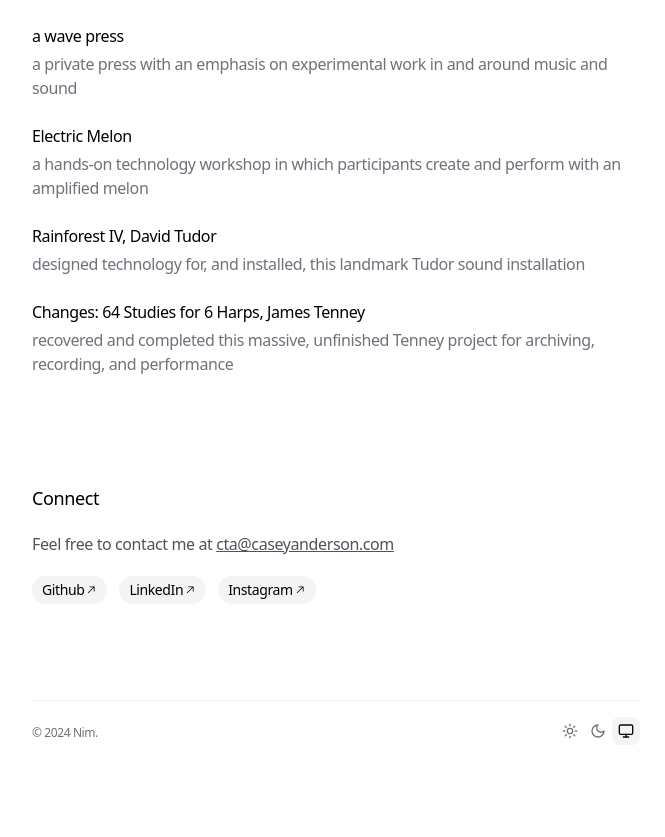
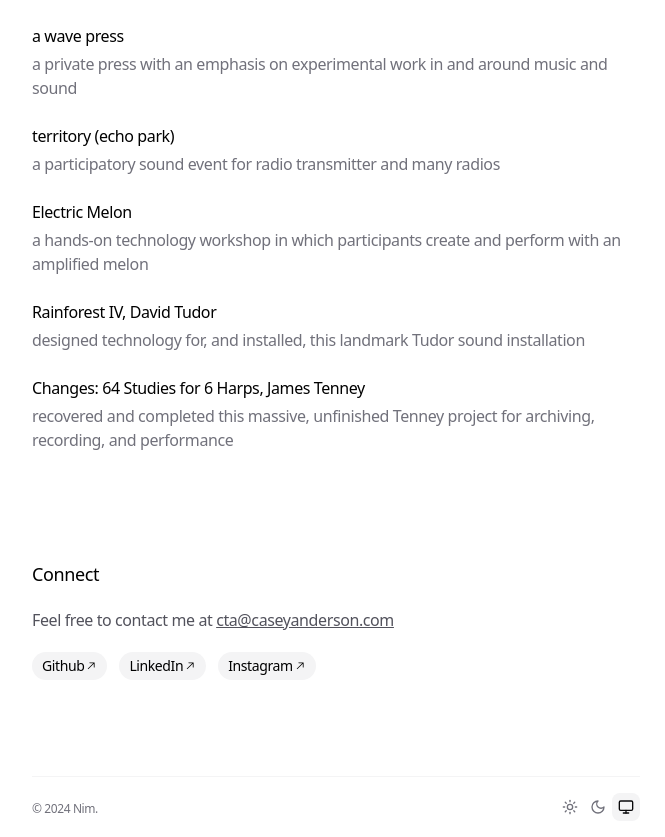
Before and after one commit to caseyanderson/caseyanderson.work, a Next.js app: page / in a window 1280 px wide. Shown: the part 908-1745 px from the top of the page, without its empty margins (304-969 px from the left). Before the commit the page ends 1669 px from the top, so only its background shows below. Built offline with nearby package versions, Linux system fonts and the light colour scheme.

Commit message:
adds vimeo component and territory page

```diff
--- /dev/null
+++ b/app/blog/territory/page.mdx
@@ -0,0 +1,16 @@
+<Cover
+  src="https://awave.press/thumb.jpg"
+  alt=""
+  caption=""
+/>
+
+## territory (echo park)
+2014
+
+<Vimeo src="https://player.vimeo.com/video/137990881" />
+
+## description
+
+A sine tone is broadcast via some normally in-use frequency to many radios in a corner of echo park. attendees are invited to explore the change in reception as they move, radio in hand, throughout the corner of the park. a select number of radios will be provided, as well as lemonade.
+
+Presented as part of Dog Star Orchestra 11
--- a/app/data.ts
+++ b/app/data.ts
@@ -120,22 +120,28 @@ export const BLOG_POSTS: BlogPost[] = [
         uid: 'blog-7',
     },
     {
+        title: 'territory (echo park)',
+        description: 'a participatory sound event for radio transmitter and many radios',
+        link: '/blog/territory',
+        uid: 'blog-8',
+    },
+    {
         title: 'Electric Melon',
         description: 'a hands-on technology workshop in which participants create and perform with an amplified melon',
         link: '/blog/electric-melon',
-        uid: 'blog-8',
+        uid: 'blog-9',
     },
     {
         title: 'Rainforest IV, David Tudor',
         description: 'designed technology for, and installed, this landmark Tudor sound installation',
         link: '/blog/rainforest',
-        uid: 'blog-9',
+        uid: 'blog-10',
     },
     {
         title: 'Changes: 64 Studies for 6 Harps, James Tenney',
         description: 'recovered and completed this massive, unfinished Tenney project for archiving, recording, and performance',
         link: '/blog/changes',
-        uid: 'blog-10',
+        uid: 'blog-11',
     },
 ]
 
```
